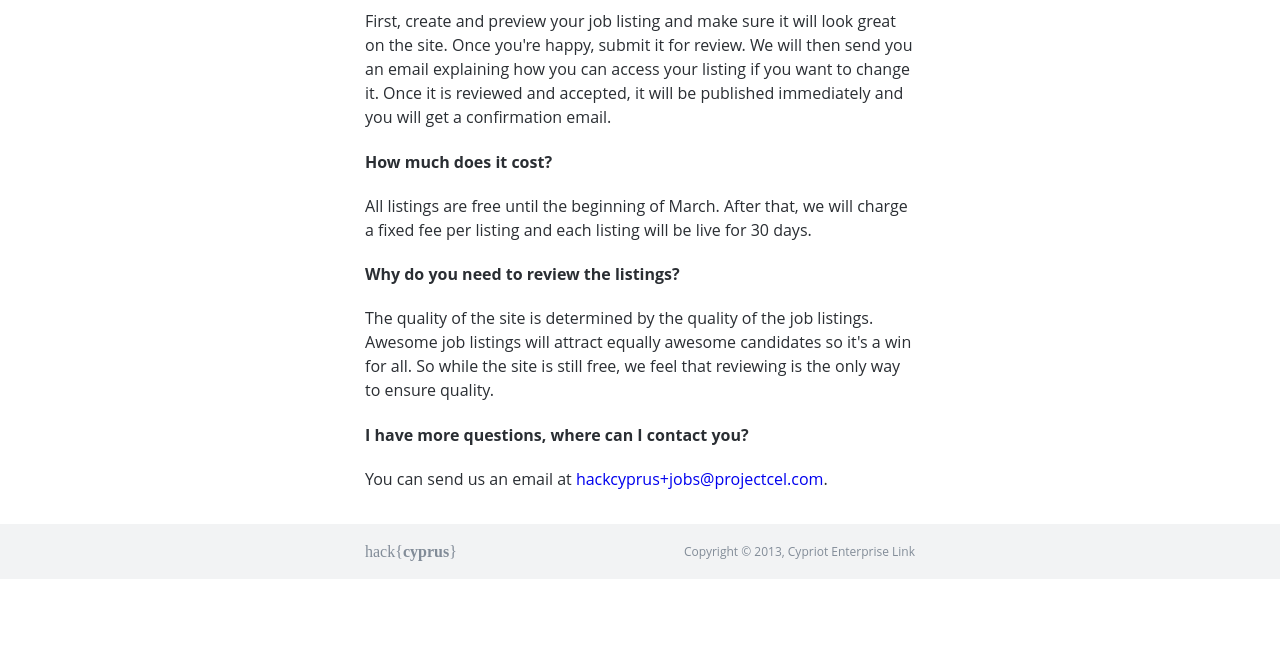
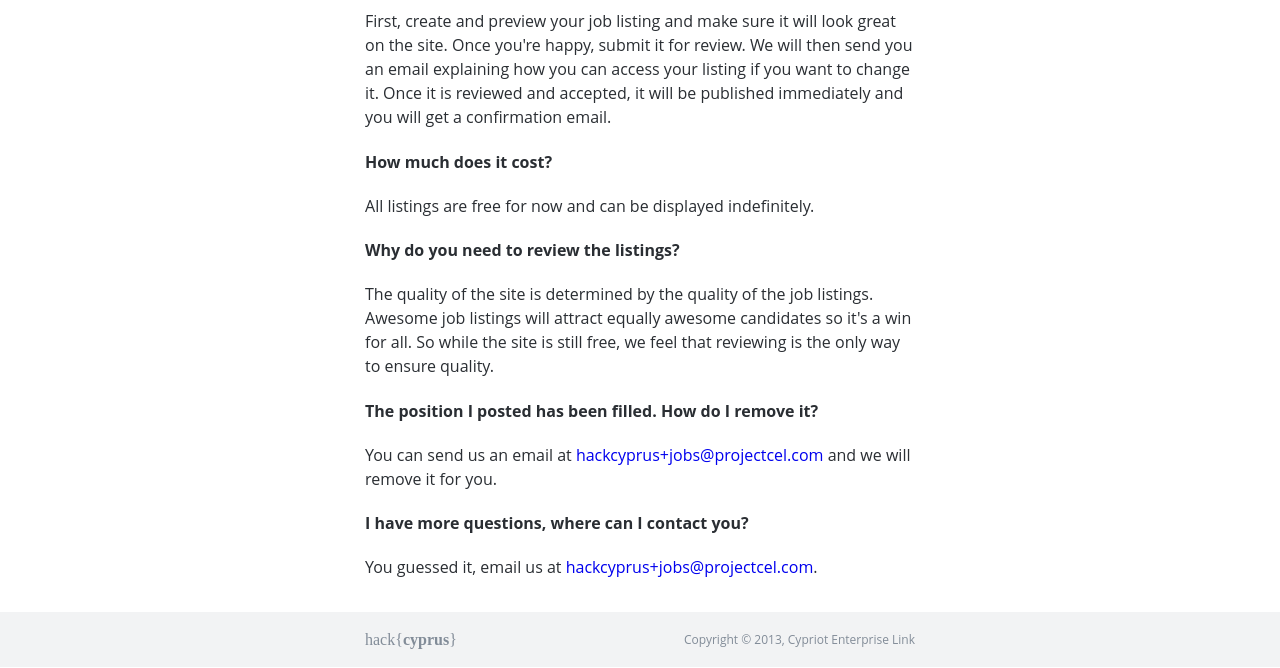
Before and after one commit to hackcyprus/jobber, a Python web app: template jobber/templates/faq.html in a window 1280 px wide. Shown: the part 259-927 px from the top of the page. Before the commit the page ends 838 px from the top, so only its background shows below. Run offline with Jinja, Linux system fonts and the light colour scheme; the template is opened without the code that fills it, so the values that code supplies are empty; some libraries are stand-ins or nearby versions.

Commit message:
Update FAQ

```diff
--- a/jobber/templates/faq.html
+++ b/jobber/templates/faq.html
@@ -11,7 +11,7 @@
     <div class="question">
       <h4>How much does it cost?</h4>
       <p>
-        All listings are free until the beginning of March. After that, we will charge a fixed fee per listing and each listing will be live for 30 days.
+        All listings are free for now and can be displayed indefinitely.
       </p>
     </div>
     <div class="question">
@@ -21,8 +21,14 @@
       </p>
     </div>
     <div class="question">
+      <h4>The position I posted has been filled. How do I remove it?</h4>
+      <p>
+        You can send us an email at <a href="mailto:hackcyprus+jobs@projectcel.com">hackcyprus+jobs@projectcel.com</a> and we will remove it for you.
+      </p>
+    </div>
+    <div class="question">
       <h4>I have more questions, where can I contact you?</h4>
-      <p>You can send us an email at <a href="mailto:hackcyprus+jobs@projectcel.com">hackcyprus+jobs@projectcel.com</a>.</p>
+      <p>You guessed it, email us at <a href="mailto:hackcyprus+jobs@projectcel.com">hackcyprus+jobs@projectcel.com</a>.</p>
     </div>
   </div>
 {% endblock %}
```
